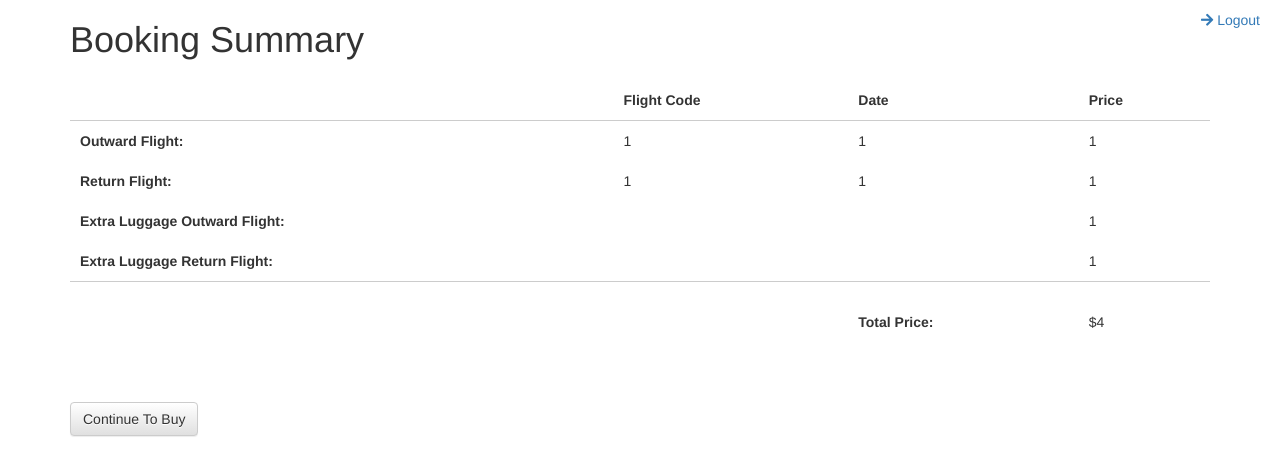
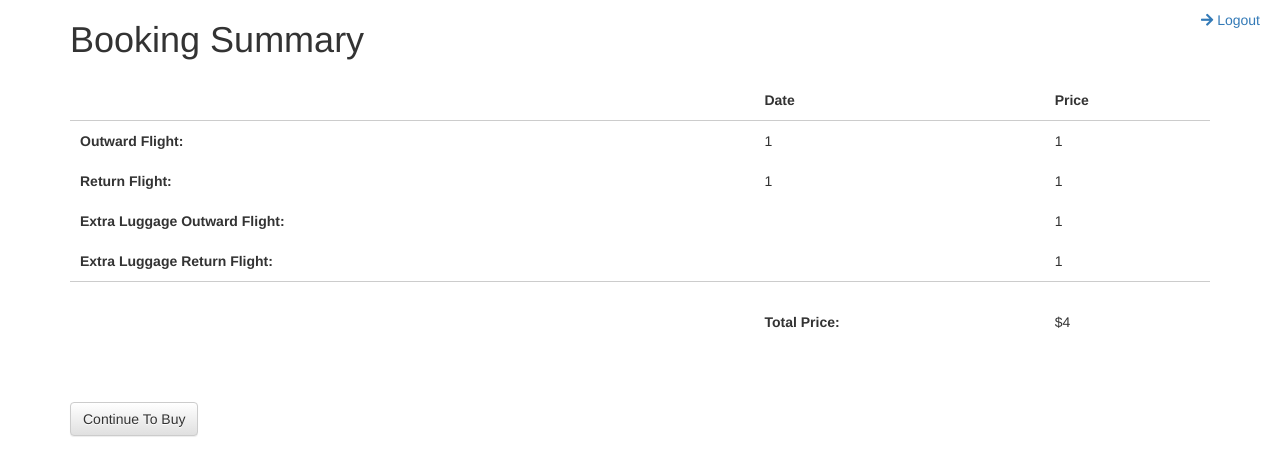
Before and after one commit to imanchee01/AirlineReservationSystem, a Flask app: page /booking-summary in a window 1280 px wide. Shown: the top 476 px of the page. Run offline with Flask 3, Linux system fonts and the light colour scheme; the visitor is signed in with stand-in values (Sample User, id 1); parts of the project's set-up code (start-up, migrations or seed data) failed here and were passed over.

Commit message:
Booking summary update

```diff
--- a/templates/booking-summary.html
+++ b/templates/booking-summary.html
@@ -38,31 +38,26 @@
 	<table>
 		<tr>
 			<th></th>
-			<th>Flight Code</th>
 			<th>Date</th>
 			<th>Price</th>
 		</tr>
 		<tr>
 			<td><strong>Outward Flight:</strong></td>
-			<td>{{ outward_flight }}</td>
 			<td>{{ departure_date }}</td>
 			<td>{{ outward_selected_class }}</td>
 		</tr>
 		<tr>
 			<td><strong>Return Flight:</strong></td>
-			<td>{{ return_flight }}</td>
 			<td>{{ return_date }}</td>
 			<td>{{ return_selected_class }}</td>
 		</tr>
 		<tr>
 			<td><strong>Extra Luggage Outward Flight:</strong></td>
 			<td></td>
-			<td></td>
 			<td>{{ outward_extra_luggage }}</td>
 		</tr>
 		<tr>
 			<td><strong>Extra Luggage Return Flight:</strong></td>
-			<td></td>
 			<td></td>
 			<td>{{ return_extra_luggage }}</td>
 		</tr>
@@ -70,7 +65,6 @@
 			<td colspan="5" style="border-top: 1px solid #ccc;"></td>
 		</tr>
 		<tr>
-			<td></td>
 			<td></td>
 			<td><strong>Total Price:</strong></td>
 			<td>
```
